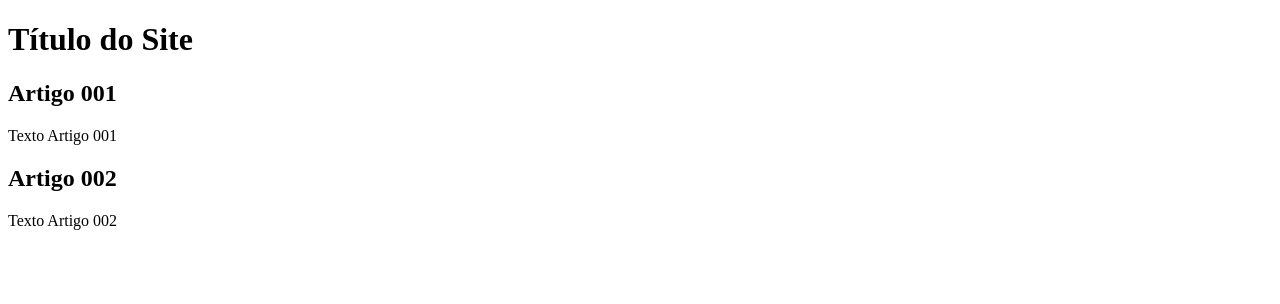
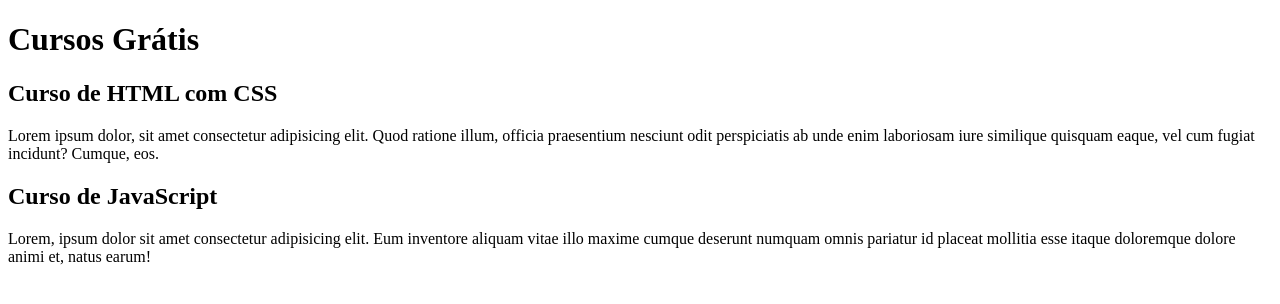
Before and after one commit to saulo039/Projeto-_Site, a plain HTML site: page index.html in a window 1280 px wide. Drawn offline with Linux system fonts and the light colour scheme.

Commit message:
comecei a escreve o conteúdo

```diff
--- a/index.html
+++ b/index.html
@@ -8,15 +8,15 @@
 <body>
     <main>
         <header>
-            <h1>Título do Site</h1>
+            <h1>Cursos Grátis</h1>
         </header>
         <article>
-            <h2>Artigo 001</h2>
-            <p>Texto Artigo 001</p>
+            <h2>Curso de HTML com CSS</h2>
+            <p>Lorem ipsum dolor, sit amet consectetur adipisicing elit. Quod ratione illum, officia praesentium nesciunt odit perspiciatis ab unde enim laboriosam iure similique quisquam eaque, vel cum fugiat incidunt? Cumque, eos.</p>
         </article>
         <article>
-            <h2>Artigo 002</h2>
-            <p>Texto Artigo 002</p>
+            <h2>Curso de JavaScript</h2>
+            <p>Lorem, ipsum dolor sit amet consectetur adipisicing elit. Eum inventore aliquam vitae illo maxime cumque deserunt numquam omnis pariatur id placeat mollitia esse itaque doloremque dolore animi et, natus earum!</p>
         </article>
     </main>
 </body>
```
